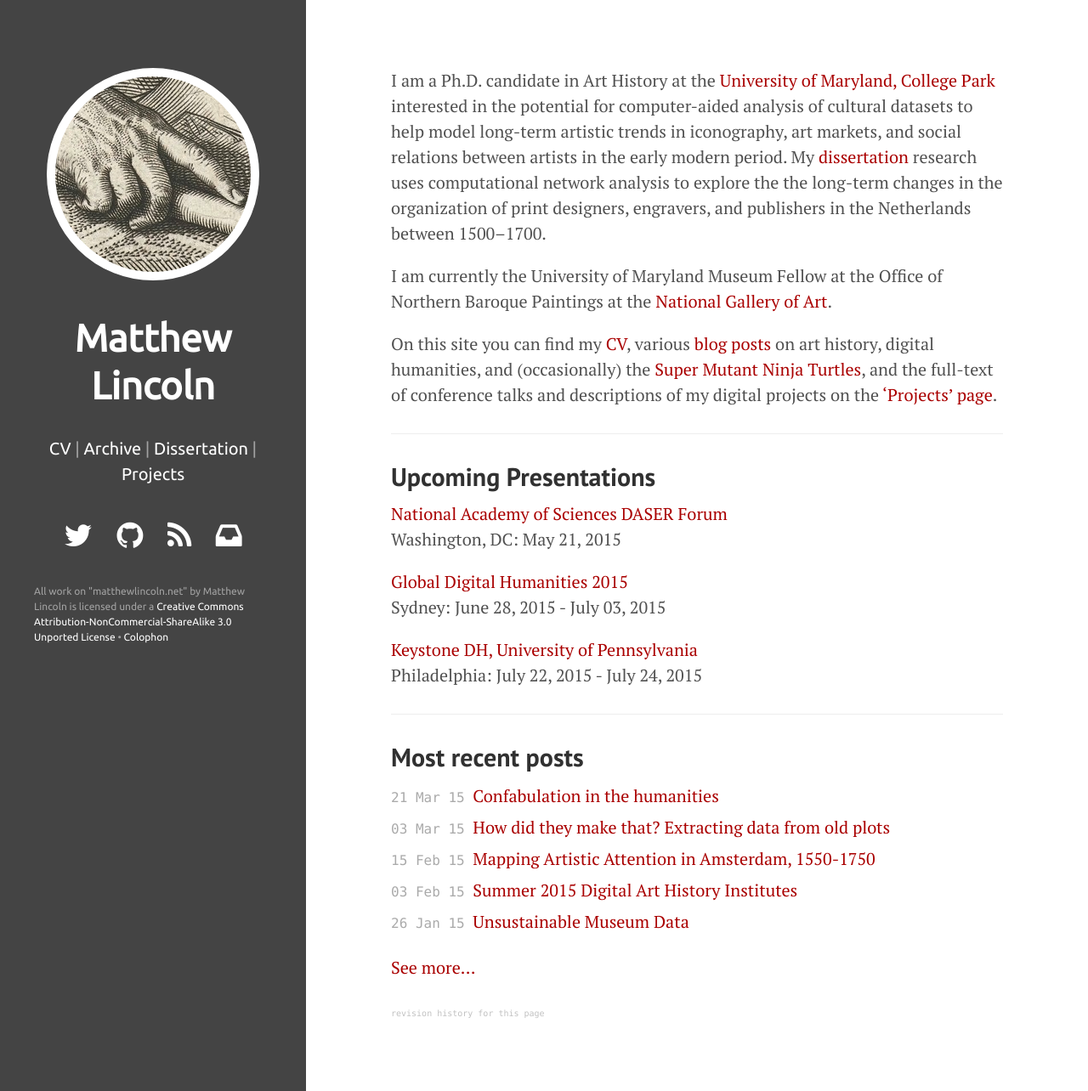
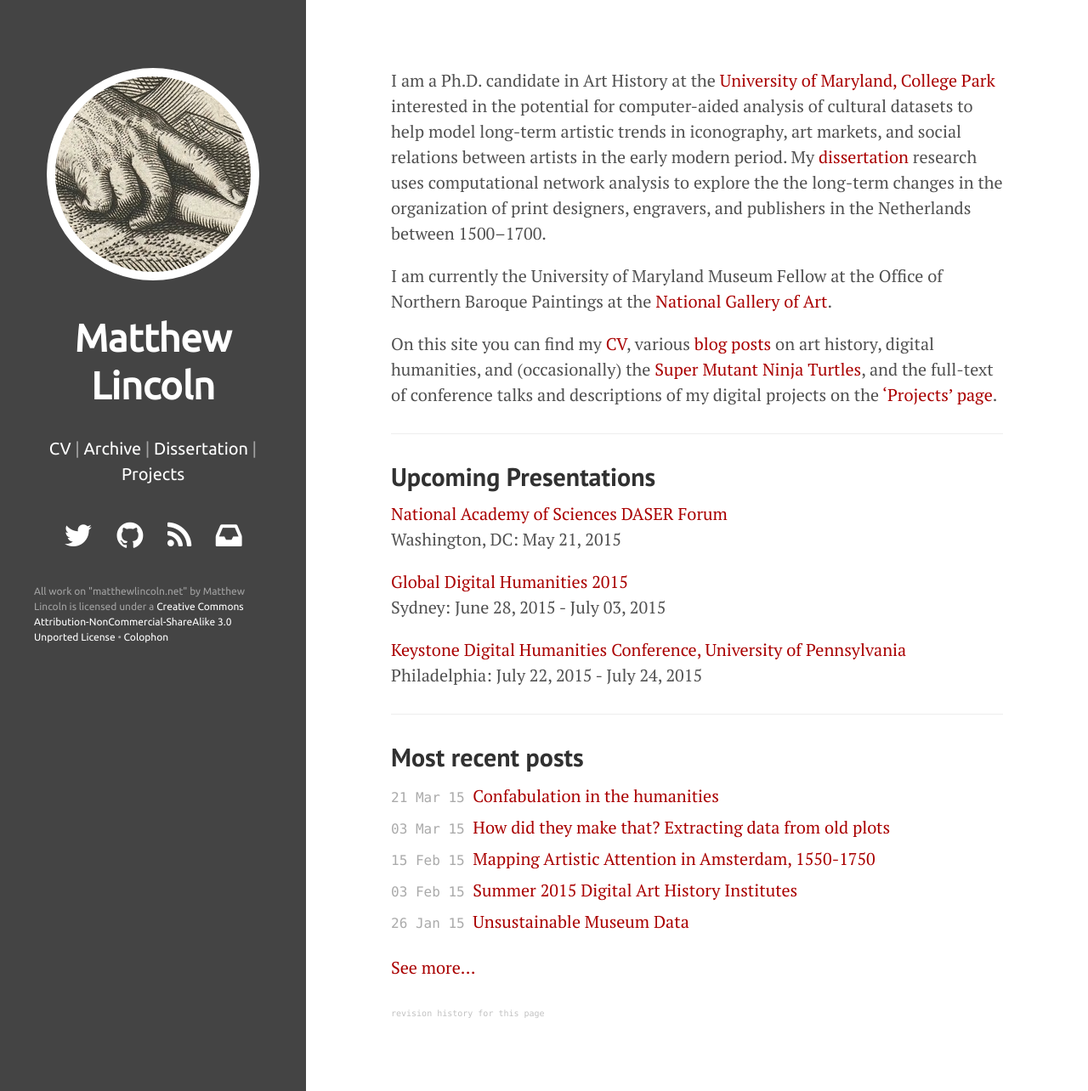
Before and after one commit to mdlincoln/mdlincoln.github.io, a Jekyll site: the page built from index.md, in a window 1280 px wide and 1284 px high. Shown: the whole window at 85% size. Built offline with Jekyll 4.4.1, drawn with Linux system fonts in a browser that asks for light colours; nearby versions of some CDN libraries.

Commit message:
Update keyDH

```diff
--- a/_data/travel.yaml
+++ b/_data/travel.yaml
@@ -7,7 +7,7 @@
   location: "Washington, DC"
   url: http://www.cpnas.org/events/daser-052115.html
   datestart: 2015-05-21 00:00:00 -0500
-- venue: "Keystone DH, University of Pennsylvania"
+- venue: "Keystone Digital Humanities Conference, University of Pennsylvania"
   location: Philadelphia
   url: http://sceti.library.upenn.edu/KeystoneDH/
   datestart: 2015-07-22 00:00:00 -0500
```
